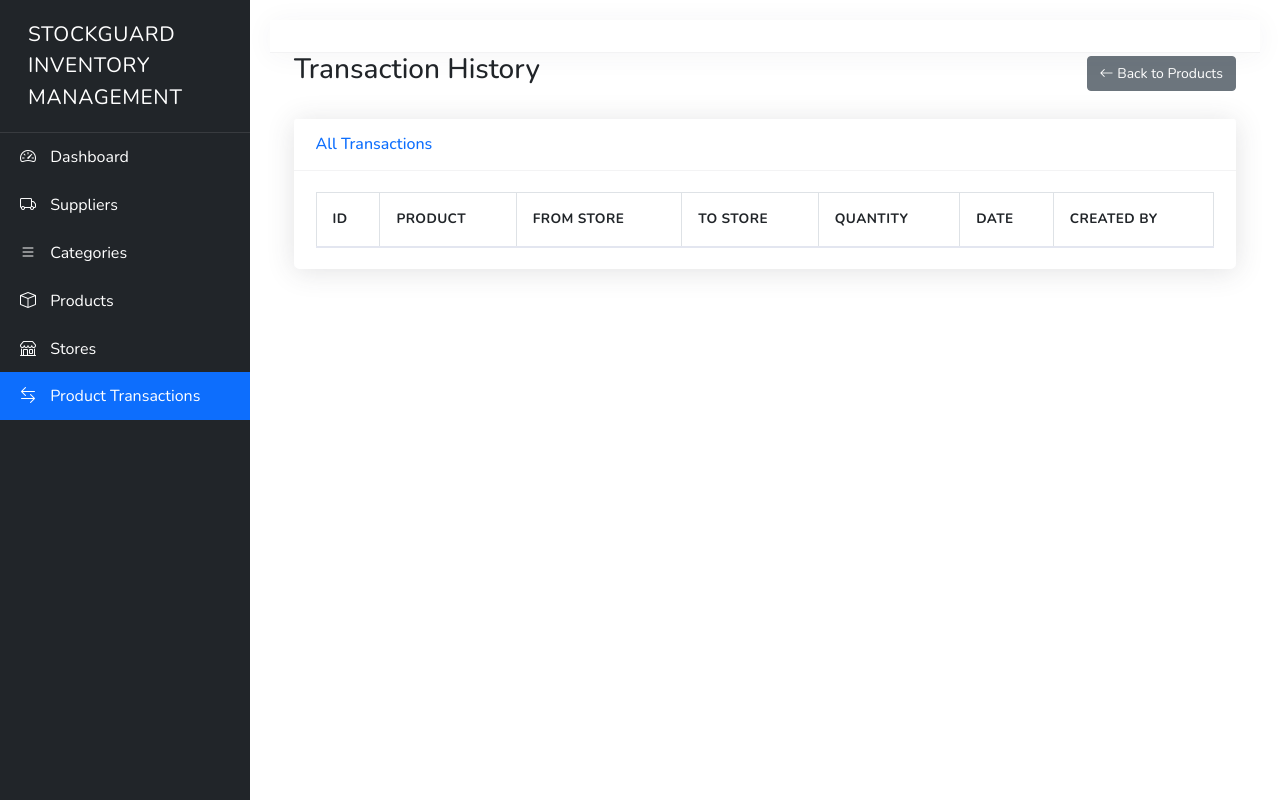
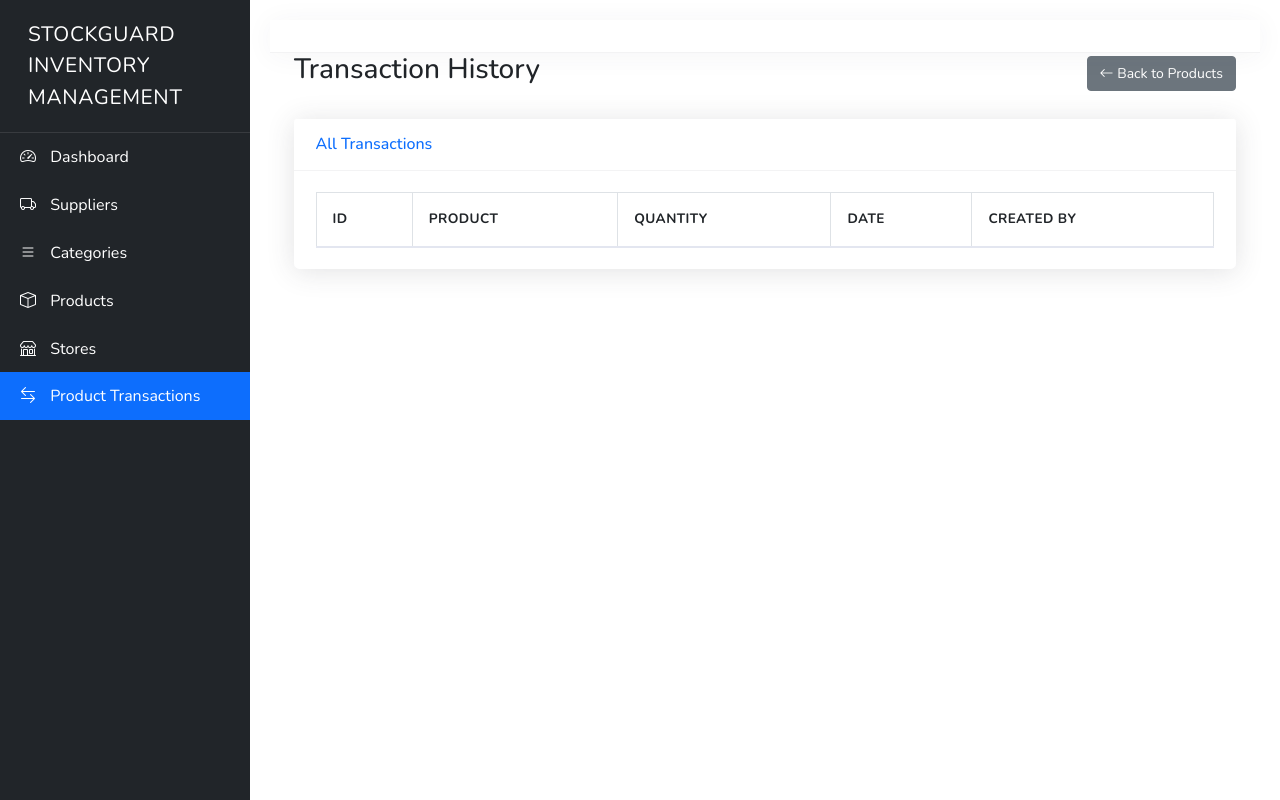
Before and after one commit to weikang1223/StockGuard, a Flask app: page /products/transactions in a window 1280 px wide. Run offline with Flask 3, Linux system fonts and the light colour scheme; data that the repository does not hold is empty; some libraries are stand-ins or nearby versions.

Commit message:
STO-64: debuy on product and transactions

```diff
--- a/routes/dashboard.py
+++ b/routes/dashboard.py
@@ -40,7 +40,7 @@ def init_dashboard_routes(app):
                     p.product_name,
                     p.quantity,
                     s.company_name as supplier_name,
-                    s.contact_person,
+                    s.contact_name as supplier_contact_person,
                     s.phone as supplier_phone,
                     s.email as supplier_email
                 FROM products p
--- a/routes/products.py
+++ b/routes/products.py
@@ -105,12 +105,10 @@ def init_product_routes(app):
             if data.get('store_id'):
                 # For stock in, we'll use store_id 0 as the source (external source)
                 cursor.execute('''
-                    INSERT INTO store_transactions
-                    (from_store_id, to_store_id, product_id, quantity, transaction_date, created_by)
-                    VALUES (%s, %s, %s, %s, %s, %s)
+                    INSERT INTO product_transactions
+                    (product_id, quantity, transaction_date, created_by)
+                    VALUES (%s, %s, %s, %s)
                 ''', (
-                    0,  # from_store_id is 0 for external stock in
-                    data['store_id'],  # to_store_id is the store receiving the stock
                     product_id,
                     data['quantity'],
                     data.get('date', datetime.now().strftime('%Y-%m-%d')),  # Use provided date or current date
@@ -196,95 +194,73 @@ def init_product_routes(app):
 
     @app.route('/products/stock-out', methods=['POST'])
     def stock_out():
-        try:
-            data = request.get_json()
-            product_id = data.get('product_id')
-            store_id = data.get('store_id')
-            quantity = data.get('quantity')
-            date = data.get('date')
+       try:
+           data = request.get_json()
+           product_id = data.get('product_id')
+           quantity = data.get('quantity')
+           date = data.get('date')
 
-            if not all([product_id, store_id, quantity, date]):
-                return jsonify({'success': False, 'message': 'Missing required fields'}), 400
+           if not all([product_id, quantity, date]):
+               return jsonify({'success': False, 'message': 'Missing required fields'}), 400
 
-            conn = database.get_connection()
-            cursor = conn.cursor(dictionary=True)
+           conn = database.get_connection()
+           cursor = conn.cursor(dictionary=True)
 
-            # Start transaction
-            cursor.execute('START TRANSACTION')
+           cursor.execute('START TRANSACTION')
 
-            # Check if product exists and has enough quantity
-            cursor.execute('''
-                SELECT quantity FROM products
-                WHERE product_id = %s AND store_id = %s
-            ''', (product_id, store_id))
+           cursor.execute('SELECT quantity FROM products WHERE product_id = %s', (product_id,))
+           product = cursor.fetchone()
 
-            product = cursor.fetchone()
+           if not product:
+               cursor.execute('ROLLBACK')
+               return jsonify({'success': False, 'message': 'Product not found'}), 404
 
-            if not product:
-                cursor.execute('ROLLBACK')
-                return jsonify({'success': False, 'message': 'Product not found in the specified store'}), 404
+           if product['quantity'] < int(quantity):
+               cursor.execute('ROLLBACK')
+               return jsonify({'success': False, 'message': 'Insufficient quantity in stock'}), 400
 
-            if product['quantity'] < int(quantity):
-                cursor.execute('ROLLBACK')
-                return jsonify({'success': False, 'message': 'Insufficient quantity in stock'}), 400
+           new_quantity = product['quantity'] - int(quantity)
+           cursor.execute('UPDATE products SET quantity = %s WHERE product_id = %s', (new_quantity, product_id))
 
-            # Update product quantity
-            new_quantity = product['quantity'] - int(quantity)
-            cursor.execute('''
-                UPDATE products
-                SET quantity = %s
-                WHERE product_id = %s AND store_id = %s
-            ''', (new_quantity, product_id, store_id))
+           cursor.execute('INSERT INTO product_transactions (product_id, quantity, transaction_date, created_by) VALUES (%s, %s, %s, %s)', (product_id, quantity, date, 1))
 
-            # Record stock out transaction
-            cursor.execute('''
-                INSERT INTO store_transactions
-                (from_store_id, product_id, quantity, transaction_date, created_by)
-                VALUES (%s, %s, %s, %s, %s)
-            ''', (store_id, product_id, quantity, date, 1))  # Using user ID 1 as default
+           conn.commit()
+           return jsonify({'success': True, 'message': 'Stock out recorded successfully'})
+       except Exception as e:
+           if 'conn' in locals():
+               cursor.execute('ROLLBACK')
+           print(f"Error recording stock out: {str(e)}")
+           return jsonify({'success': False, 'message': str(e)}), 500
+       finally:
+           cursor.close()
+           conn.close()
 
-            conn.commit()
-            return jsonify({'success': True, 'message': 'Stock out recorded successfully'})
-        except Exception as e:
-            if 'conn' in locals():
-                cursor.execute('ROLLBACK')
-            print(f"Error recording stock out: {str(e)}")
-            return jsonify({'success': False, 'message': str(e)}), 500
-        finally:
-            cursor.close()
-            conn.close()
 
     @app.route('/products/transactions')
     def get_transactions():
-        try:
-            conn = database.get_connection()
-            cursor = conn.cursor(dictionary=True)
+      try:
+          conn = database.get_connection()
+          cursor = conn.cursor(dictionary=True)
 
-            cursor.execute('''
-                SELECT
-                    st.transaction_id,
-                    st.product_id,
-                    p.product_name,
-                    st.from_store_id,
-                    s1.store_name as from_store_name,
-                    st.to_store_id,
-                    s2.store_name as to_store_name,
-                    st.quantity,
-                    st.transaction_date,
-                    u.username as created_by
-                FROM store_transactions st
-                JOIN products p ON st.product_id = p.product_id
-                JOIN stores s1 ON st.from_store_id = s1.store_id
-                LEFT JOIN stores s2 ON st.to_store_id = s2.store_id
-                JOIN users u ON st.created_by = u.id
-                ORDER BY st.transaction_date DESC
-            ''')
+          cursor.execute('''
+              SELECT
+                  pt.transaction_id,
+                  pt.product_id,
+                  p.product_name,
+                  pt.quantity,
+                  pt.transaction_date,
+                  u.username AS created_by
+              FROM product_transactions pt
+              JOIN products p ON pt.product_id = p.product_id
+              JOIN users u ON pt.created_by = u.id
+              ORDER BY pt.transaction_date DESC
+          ''')
 
-            transactions = cursor.fetchall()
-            return render_template('transactions.html', transactions=transactions)
-        except Exception as e:
-            print(f"Error fetching transactions: {str(e)}")
-            return jsonify({'error': str(e)}), 500
-        finally:
-            cursor.close()
-            conn.close()
+          transactions = cursor.fetchall()
+          return render_template('transactions.html', transactions=transactions)
+      except Exception as e:
+          print(f"Error fetching transactions: {e}")
+          return jsonify({'error': str(e)}), 500
+      finally:
+          cursor.close()
+          conn.close()
--- a/templates/transactions.html
+++ b/templates/transactions.html
@@ -20,8 +20,6 @@
                         <tr>
                             <th>ID</th>
                             <th>Product</th>
-                            <th>From Store</th>
-                            <th>To Store</th>
                             <th>Quantity</th>
                             <th>Date</th>
                             <th>Created By</th>
@@ -32,20 +30,6 @@
                         <tr>
                             <td>{{ transaction.transaction_id }}</td>
                             <td>{{ transaction.product_name }}</td>
-                            <td>
-                                {% if transaction.from_store_id == 0 %}
-                                    External
-                                {% else %}
-                                    {{ transaction.from_store_name }}
-                                {% endif %}
-                            </td>
-                            <td>
-                                {% if transaction.to_store_id %}
-                                    {{ transaction.to_store_name }}
-                                {% else %}
-                                    N/A
-                                {% endif %}
-                            </td>
                             <td>{{ transaction.quantity }}</td>
                             <td>{{ transaction.transaction_date.strftime('%Y-%m-%d %H:%M:%S') }}</td>
                             <td>{{ transaction.created_by }}</td>
```
